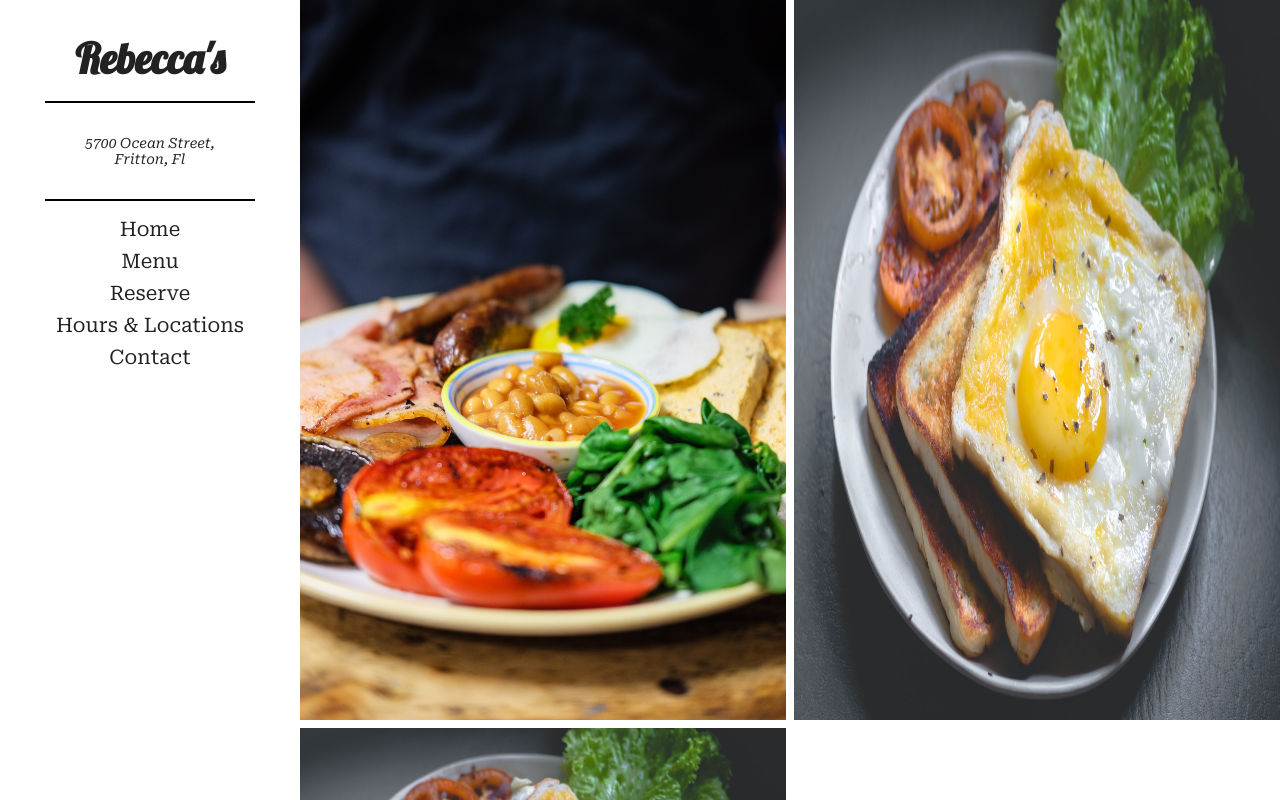
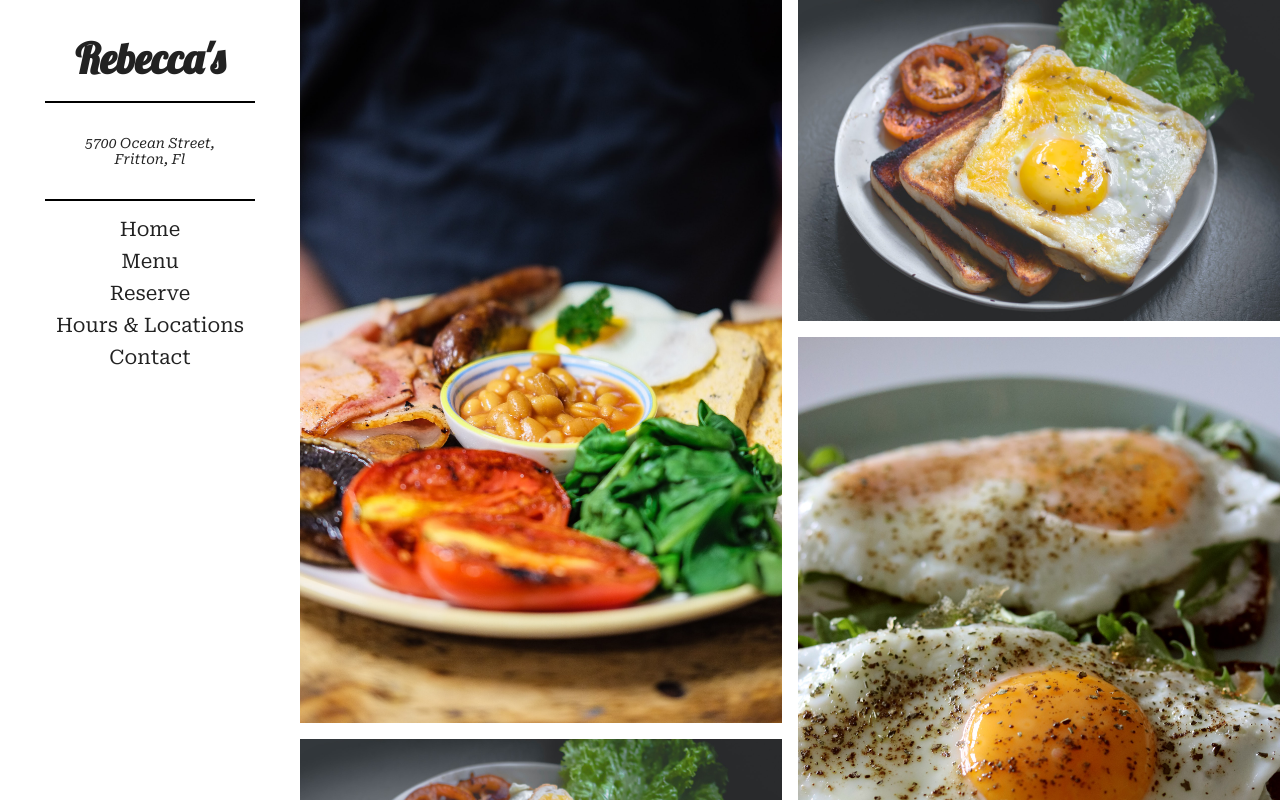
Before and after one commit to kevinjordan1994/rebeccas, a Next.js app: page / in a window 1280 px wide. Built offline with nearby package versions, Linux system fonts and the light colour scheme.

Commit message:
Create image grid for home page

```diff
--- a/components/home/ImageGrid.js
+++ b/components/home/ImageGrid.js
@@ -1,29 +1,20 @@
 import Image from "next/image";
 import styles from "./ImageGrid.module.css";
 import tallBreakfastImage from "../../public/images/breakfast_tall.jpg";
+import tallEggsImage from "../../public/images/eggs_tall.jpg";
 import smallEggImage from "../../public/images/egg_toast.jpg";
 
 export default function ImageGrid() {
   return (
     <section className={styles.image__grid}>
-      <Image
-        className={styles.tall__1}
-        src={tallBreakfastImage}
-        height={720}
-        width={480}
-      />
-      <Image
-        className={styles.small__1}
-        src={smallEggImage}
-        height={360}
-        width={480}
-      />
-      <Image
-        className={styles.small__2}
-        src={smallEggImage}
-        height={360}
-        width={480}
-      />
+      <div>
+        <Image src={tallBreakfastImage} />
+        <Image src={smallEggImage} />
+      </div>
+      <div>
+        <Image src={smallEggImage} />
+        <Image src={tallEggsImage} />
+      </div>
     </section>
   );
 }
--- a/components/home/ImageGrid.module.css
+++ b/components/home/ImageGrid.module.css
@@ -1,5 +1,9 @@
-.image__grid {
-  display: grid;
-  grid-template-columns: repeat(2, 1fr);
-  gap: 8px;
+.image__grid,
+.image__grid div {
+  display: flex;
+  gap: 1rem;
 }
+
+.image__grid div {
+  flex-direction: column;
+}
```
Also changed, not shown: components/home/Home.js (deleted, +0 -19 lines), components/home/Home.module.css (deleted, +0 -25 lines).
